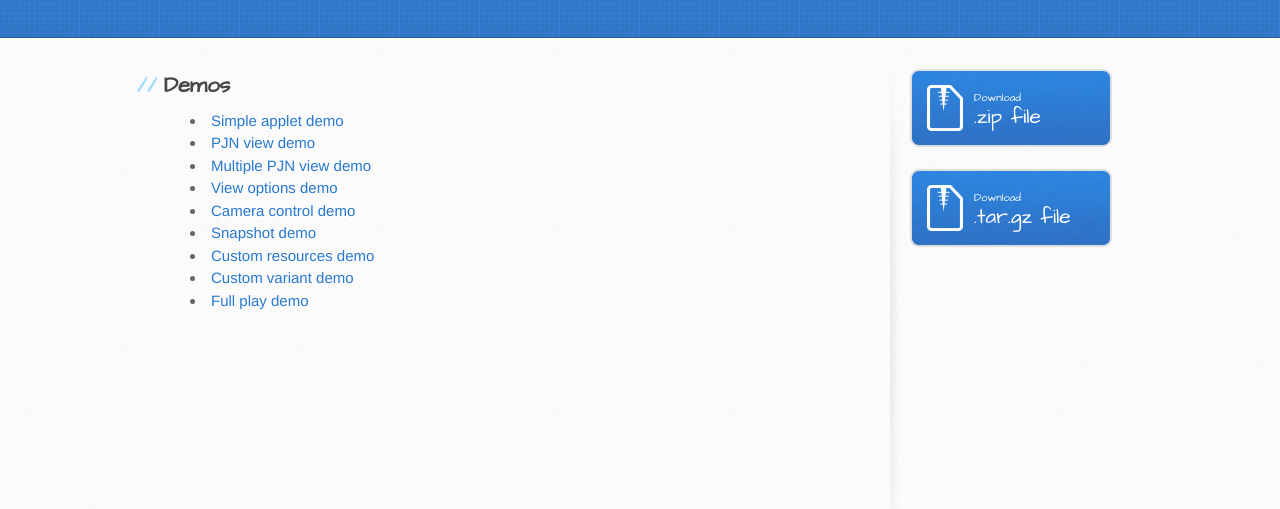
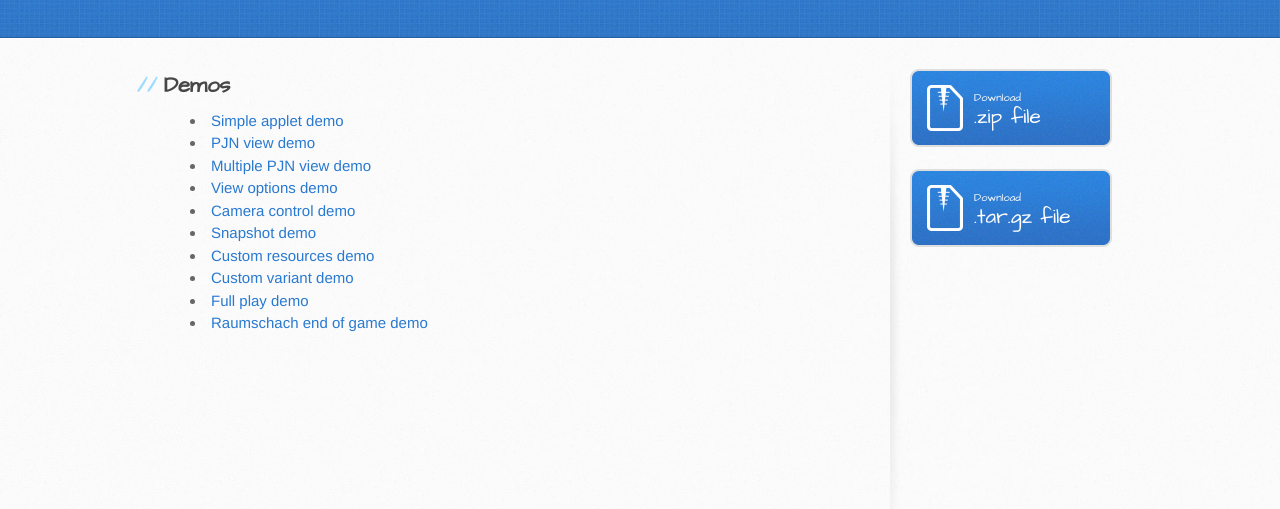
Before and after one commit to mi-g/jquery-jocly, a plain HTML site: page index.html in a window 1280 px wide. Shown: the part 197-706 px from the top of the page. Drawn offline with nearby package versions, Linux system fonts and the light colour scheme.

Commit message:
added raumschach link

```diff
--- a/index.html
+++ b/index.html
@@ -44,6 +44,7 @@
         	<li><a href="custom-res.html">Custom resources demo</a></li>
         	<li><a href="custom-var.html">Custom variant demo</a></li>
         	<li><a href="full-play.html">Full play demo</a></li>
+        	<li><a href="full-play.html">Raumschach end of game demo</a></li>
         	</ul>
 
         </section>
```
